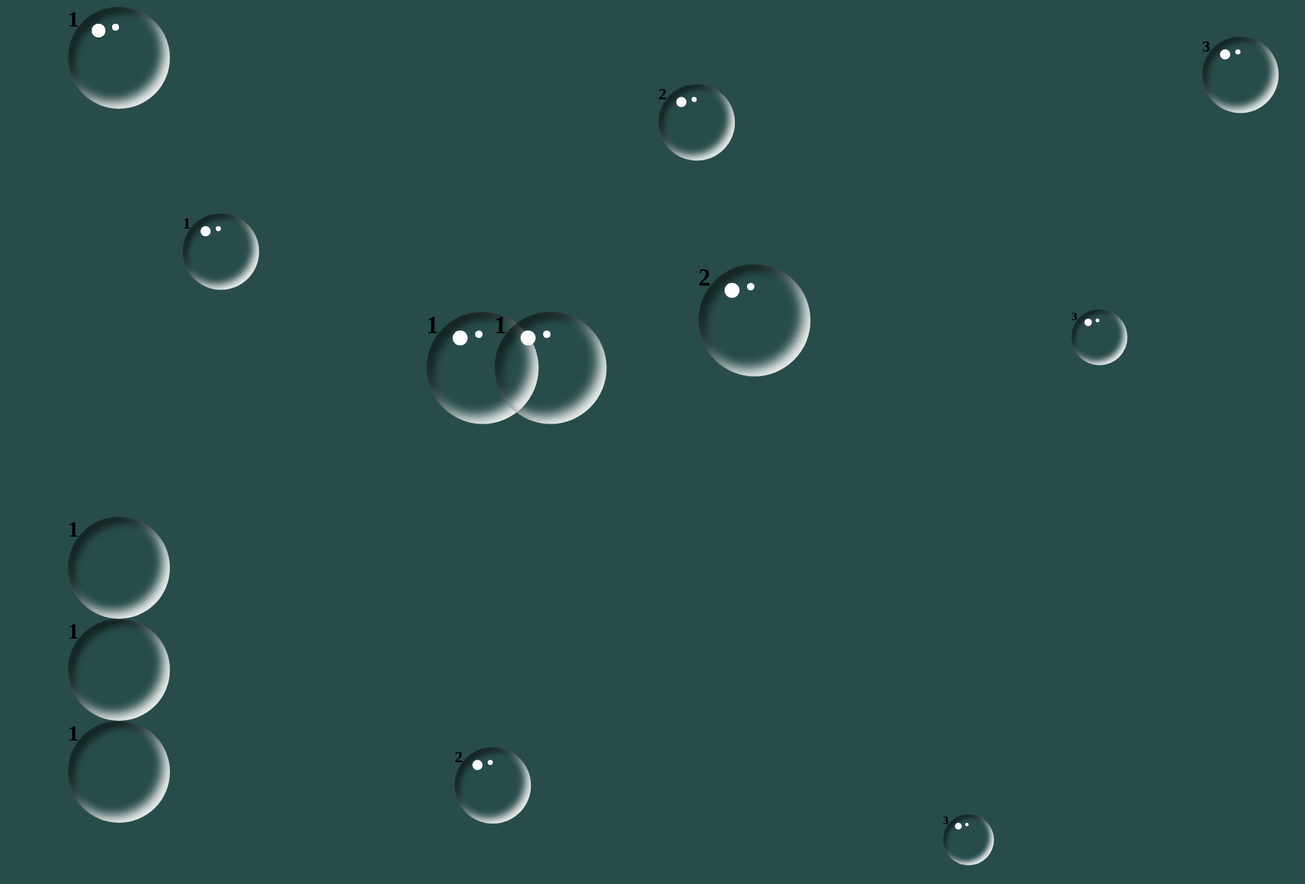
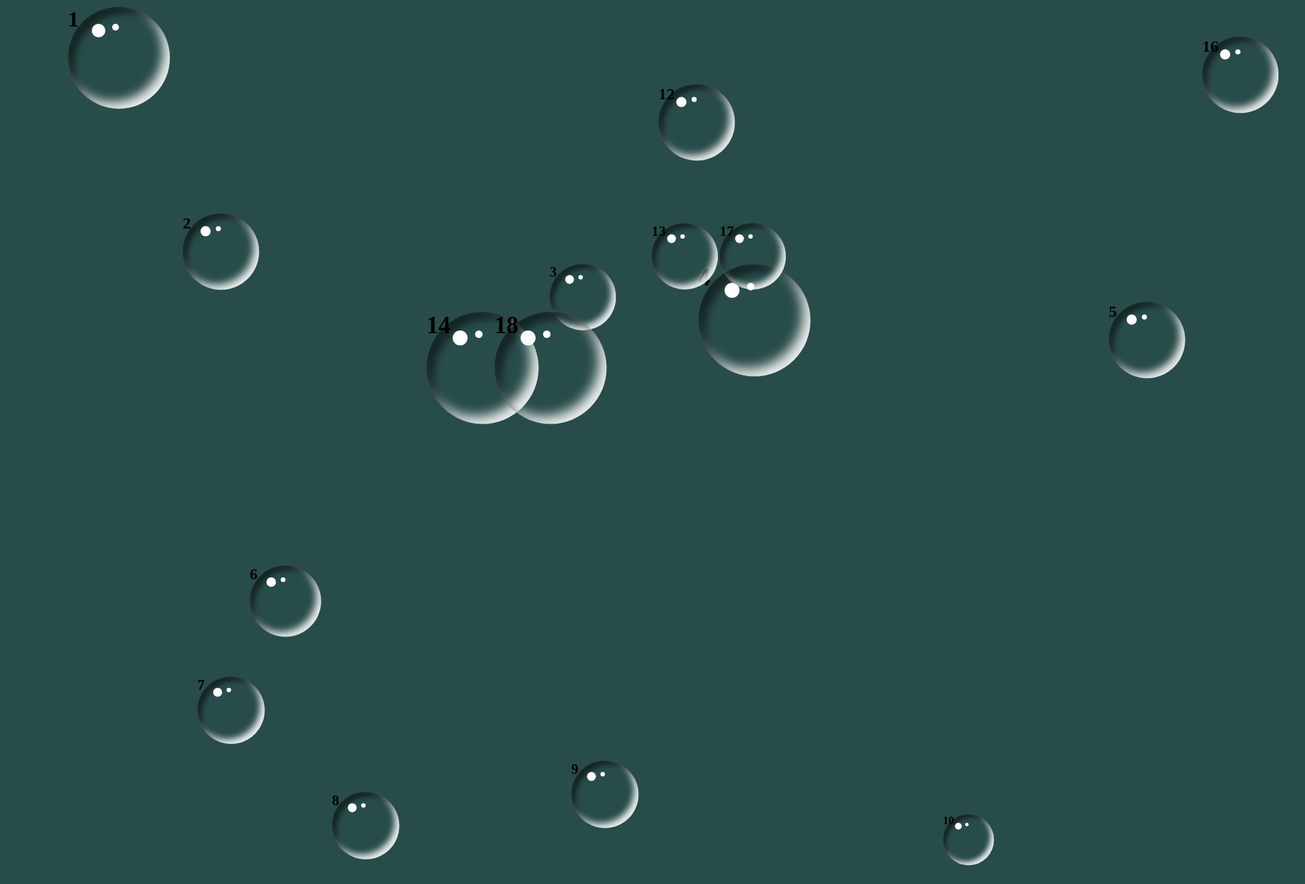
Before and after one commit to UrsulaKesek/droplets, a plain HTML site: page index.html in a window 1280 px wide. Shown: the top 1300 px of the page at 68% size, 1920 px wide, since content can reach past the window. Drawn offline with Linux system fonts and the light colour scheme.

Commit message:
edited nth child

```diff
--- a/index.html
+++ b/index.html
@@ -9,29 +9,29 @@
   <body>
     <div class="drops">
       <div class="drop"><h1>1</h1></div>
-      <div class="drop"><h1>1</h1></div>
-      <div class="drop"><h1>1</h1></div>
-      <div class="drop1"><h1>2</h1></div>
-      <div class="drop2"><h1>3</h1></div>
-      <div class="drop"><h1>1</h1></div>
-      <div class="drop"><h1>1</h1></div>
-      <div class="drop"><h1>1</h1></div>
-      <div class="drop1"><h1>2</h1></div>
-      <div class="drop2"><h1>3</h1></div>
+      <div class="drop"><h1>2</h1></div>
+      <div class="drop"><h1>3</h1></div>
+      <div class="drop1"><h1>4</h1></div>
+      <div class="drop2"><h1>5</h1></div>
+      <div class="drop"><h1>6</h1></div>
+      <div class="drop"><h1>7</h1></div>
+      <div class="drop"><h1>8</h1></div>
+      <div class="drop1"><h1>9</h1></div>
+      <div class="drop2"><h1>10</h1></div>
 
 
     </div>
     <div class="drops1">
-      <div class="drop1"><h1>2</h1></div>
-      <div class="drop1"><h1>2</h1></div>
-      <div class="drop"><h1>1</h1></div>
-      <div class="drop"><h1>1</h1></div>
+      <div class="drop1"><h1>11</h1></div>
+      <div class="drop1"><h1>12</h1></div>
+      <div class="drop"><h1>13</h1></div>
+      <div class="drop"><h1>14</h1></div>
     </div>
     <div class="drops2">
-      <div class="drop2"><h1>3</h1></div>
-      <div class="drop2"><h1>3</h1></div>
-      <div class="drop"><h1>1</h1></div>
-      <div class="drop"><h1>1</h1></div>
+      <div class="drop2"><h1>15</h1></div>
+      <div class="drop2"><h1>16</h1></div>
+      <div class="drop"><h1>17</h1></div>
+      <div class="drop"><h1>18</h1></div>
     </div>
   </body>
 </html>
--- a/style.css
+++ b/style.css
@@ -8,14 +8,14 @@ body{
     flex-direction: row;
     min-height: 100vh;
     background:#284c4a ;
-    animation: glow 4s linear 15s infinite;
+    /*animation: glow 4s linear 15s infinite;
 }
 @keyframes glow{
   0%{background-color:rgb(30, 58, 55);}
   25%{background-color:rgb(51, 124, 117) ;}
   50%{background-color: rgb(8, 136, 127);}
   75%{background-color: rgb(8, 82, 102);}
-  100%{background-color: rgb(5, 66, 68);}
+  100%{background-color: rgb(5, 66, 68);}*/
 }
 .drops{
     position:relative;
@@ -73,7 +73,7 @@ body{
   transform:scale(0.75) translate(200px,180px);
 }
 .drop:nth-child(3),.drop1:nth-child(3),.drop2:nth-child(3){
-  transform:scale(065) translate(250px,80px);
+  transform:scale(0.65) translate(1050px,80px);
 
 }
 .drop:nth-child(4),.drop1:nth-child(4),.drop2:nth-child(4){
@@ -81,9 +81,30 @@ body{
 
 }
 .drop:nth-child(5),.drop1:nth-child(5),.drop2:nth-child(5){
-  transform:scale(0.55) translate(350px,20px);
+  transform:scale(0.75) translate(350px,20px);
 
 }
+.drop:nth-child(6),.drop1:nth-child(6),.drop2:nth-child(6){
+  transform:scale(0.7) translate(350px,70px);
+
+}
+.drop:nth-child(7),.drop1:nth-child(7),.drop2:nth-child(7){
+  transform:scale(0.66) translate(250px,90px);
+
+
+}
+.drop:nth-child(8),.drop1:nth-child(8),.drop2:nth-child(8){
+  transform:scale(0.66) translate(550px,120px);
+
+
+}
+.drop:nth-child(9),.drop1:nth-child(9),.drop2:nth-child(9){
+  transform:scale(0.66) translate(250px,20px);
+
+
+}
+
+
 .drop1{
   position: relative;
   top:-130px;
```
